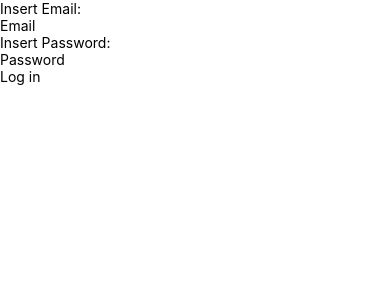
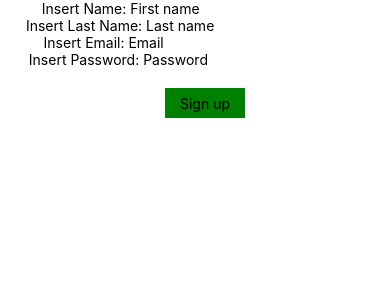
Before and after one commit to ChristianGirgenti/WhatsThat, a React Native app: screen / in a window 390 px wide. Shown: the top 300 px of the page. Built offline with nearby package versions, Linux system fonts and the light colour scheme.

Commit message:
Creting signup form

```diff
--- a/App.js
+++ b/App.js
@@ -1,5 +1,6 @@
 import React, { Component } from 'react';
-import { Text, TextInput, View, Button, Alert, TouchableOpacity } from 'react-native';
+import {View, StyleSheet} from 'react-native';
+import SignUpScreen from './components/signup';
 
 class App extends Component {
   constructor(props){
@@ -10,7 +11,8 @@ class App extends Component {
       password : "",
       emailErr : "",
       genericErr : "",
-      passwordErr : ""
+      passwordErr : "",
+      submitted : false
     }
   }
 
@@ -21,6 +23,7 @@ class App extends Component {
 
   login() {
     this.clearErrorMessages()
+    this.setState({submitted : true})
     var validator = require('email-validator')
     const PASSWORD_REGEX = new RegExp('^(?=.*[A-Z])(?=.*[!@#$&*])(?=.*[0-9])(?=.*[a-z]).{8,30}$')
     if (!(this.state.email && this.state.password ))
@@ -51,28 +54,25 @@ class App extends Component {
   render() {
     return (
       <View>
-        <View>
+        {/* <View style={{flex: 1, flexDirection: 'row', alignItems: 'center'}}>
           <Text>Insert Email: </Text>
           <TextInput style={{flex: 1, flexDirection: 'row', alignItems: 'center'}} placeholder='Email' onChangeText={(email) => this.setState({email})} value={this.state.email} />
           <>
-            {this.state.emailErr &&
+            {this.state.emailErr && this.state.submitted &&
               <Text style={{color: 'red'}}>{this.state.emailErr}</Text>
             }
           </>
-
-
-
         </View>
-        <View>
+        <View style={{flex: 1, flexDirection: 'row', alignItems: 'center'}}>
           <Text>Insert Password: </Text>
           <TextInput style={{flex: 1, flexDirection: 'row', alignItems: 'center'}} placeholder='Password' secureTextEntry='true' onChangeText={(password) => this.setState({password})} value={this.state.password} />
           <>
-            {this.state.passwordErr &&
+            {this.state.passwordErr && this.state.submitted &&
               <Text style={{color: 'red'}}>{this.state.passwordErr}</Text>
             }
           </>
         </View>
-        <TouchableOpacity  onPress={() => this.login()}>
+        <TouchableOpacity style={styles.buttonGreen} onPress={() => this.login()}>
                       <Text>Log in</Text>
         </TouchableOpacity>
 
@@ -81,13 +81,27 @@ class App extends Component {
               this.state.genericErr &&
               <Text style={{color: 'red'}}>{this.state.genericErr}</Text>
             }
-        </>
-
+        </> */}
+        <SignUpScreen />
       </View>
 
     );
+
   }
-
 }
 
+const styles = StyleSheet.create({
+  buttonGreen: {
+    backgroundColor: 'green',
+    alignItems: 'center',
+    width: 80,
+    height: 30,
+    marginTop: 20,
+    marginLeft: 20,
+    justifyContent: 'center'
+  },
+});
+
+
+
 export default App
--- /dev/null
+++ b/components/signup.js
@@ -0,0 +1,127 @@
+import React, { Component } from 'react';
+import { View, Text, TextInput, TouchableOpacity, StyleSheet} from 'react-native';
+
+import * as EmailValidator from 'email-validator';
+
+
+export default class SignUpScreen extends Component {
+
+    constructor(props){
+        super(props);
+
+        this.state = {
+          name : "",
+          lastName : "",
+          email : "",
+          password : "",
+          emailErr : "",
+          genericErr : "",
+          passwordErr : "",
+          submitted : false
+        }
+      }
+
+      clearErrorMessages() {
+        this.setState({emailErr : ""}),
+        this.setState({genericErr: ""})
+      }
+
+      signup() {
+        this.clearErrorMessages()
+        this.setState({submitted : true})
+        const PASSWORD_REGEX = new RegExp('^(?=.*[A-Z])(?=.*[!@#$&*])(?=.*[0-9])(?=.*[a-z]).{8,30}$')
+        if (!(this.state.email && this.state.password && this.state.name && this.state.lastName ))
+        {
+          this.setState({genericErr: "All fields must be filled"})
+          return
+        }
+
+        if (!(EmailValidator.validate(this.state.email)))
+        {
+          this.setState({emailErr: "Email not valid"})
+          return
+        }
+
+        if (!PASSWORD_REGEX.test(this.state.password))
+        {
+          if (this.state.password.length <8 || this.state.password.length > 30)
+            this.setState({passwordErr : "Invalid password length. The password must have a minimum of 8 characters and a maximum of 30."})
+          else
+            this.setState({passwordErr: "Invalid password. The password must have an uppercase letter, a lowercase letter, a special character and a number."})
+          return
+        }
+        this.clearErrorMessages()
+      }
+
+      render() {
+        return (
+          <View style={styles.container}>
+            <View style={styles.textContainer}>
+                <Text>Insert Name: </Text>
+                <TextInput placeholder='First name' onChangeText={(name) => this.setState({name})} value={this.state.name} />
+            </View>
+
+            <View style={styles.textContainer}>
+                <Text>Insert Last Name: </Text>
+                <TextInput style={styles.container} placeholder='Last name' onChangeText={(lastName) => this.setState({lastName})} value={this.state.lastName} />
+            </View>
+
+            <View style={styles.textContainer}>
+                <Text>Insert Email: </Text>
+                <TextInput placeholder='Email' onChangeText={(email) => this.setState({email})} value={this.state.email} />
+            </View>
+            <>
+                {this.state.emailErr && this.state.submitted &&
+                    <Text style={styles.errorText}>{this.state.emailErr}</Text>
+                }
+            </>
+
+            <View style={styles.textContainer}>
+              <Text>Insert Password: </Text>
+              <TextInput placeholder='Password' secureTextEntry='true' onChangeText={(password) => this.setState({password})} value={this.state.password} />
+            </View>
+            <>
+                {this.state.passwordErr && this.state.submitted &&
+                  <Text style={styles.errorText}>{this.state.passwordErr}</Text>
+                }
+            </>
+
+            <TouchableOpacity style={styles.buttonGreen} onPress={() => this.signup()}>
+                          <Text>Sign up</Text>
+            </TouchableOpacity>
+            <>
+                {
+                  this.state.genericErr &&
+                  <Text style={styles.errorText}>{this.state.genericErr}</Text>
+                }
+            </>
+          </View>
+
+        );
+
+      }
+    }
+
+    const styles = StyleSheet.create({
+      container: {
+        alignItems: 'center',
+        fontSize: 14
+      },
+      textContainer: {
+        flex: 1,
+        flexDirection: 'row',
+        alignItems: 'center'
+      },
+      buttonGreen: {
+        backgroundColor: 'green',
+        alignItems: 'center',
+        width: 80,
+        height: 30,
+        marginTop: 20,
+        marginLeft: 20,
+        justifyContent: 'center'
+      },
+      errorText: {
+        color: 'red'
+      }
+    });
```
